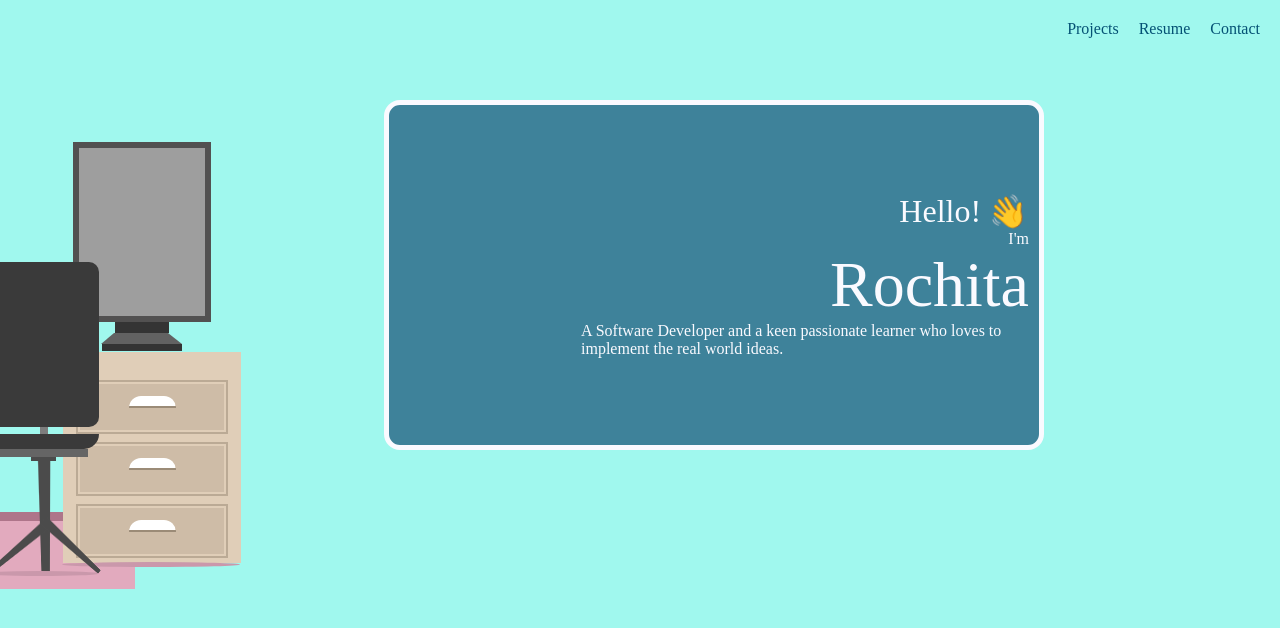
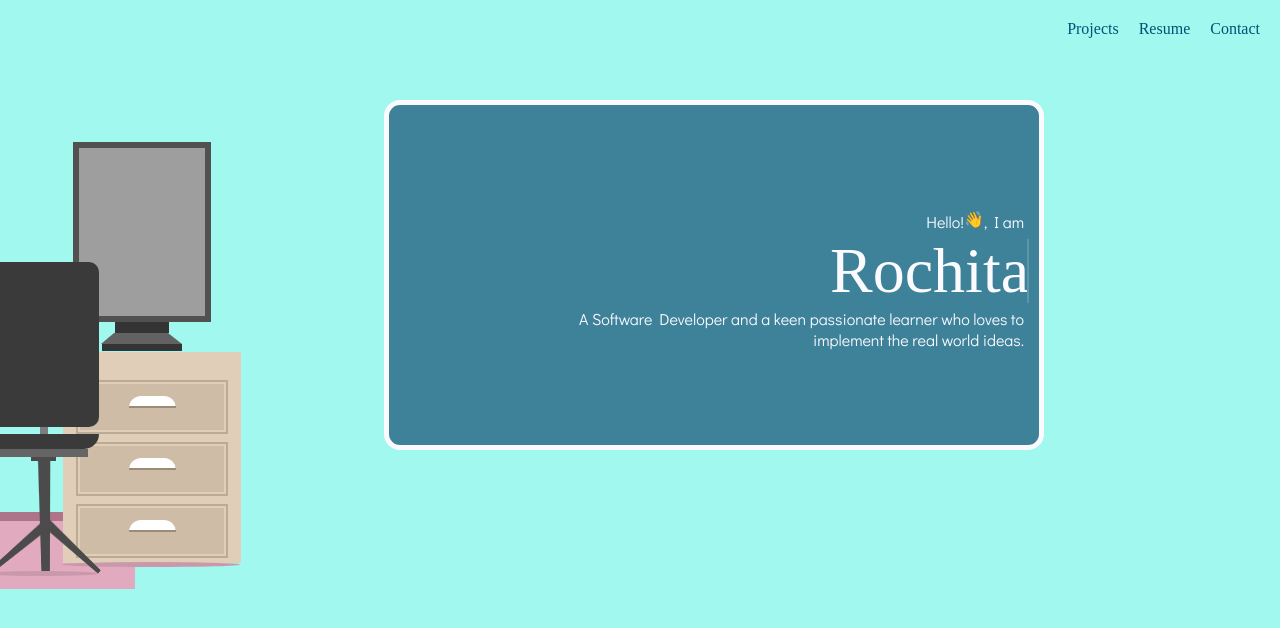
Before and after one commit to rochita-sharma/web_portfolio, a React (Create React App) app in the folder client/: page / in a window 1280 px wide. Shown: the top 628 px of the page. Built offline with nearby package versions, Linux system fonts and the light colour scheme; grey boxes are pictures that could not be loaded.

Commit message:
card: intro and css animations applied

```diff
--- a/client/public/index.html
+++ b/client/public/index.html
@@ -10,7 +10,7 @@
       content="Web site created using create-react-app"
     />
 
-    <title>Portfolio</title>
+    <title>Rochita Sharma</title>
   </head>
   <body>
     <noscript>You need to enable JavaScript to run this app.</noscript>
--- a/client/src/App.css
+++ b/client/src/App.css
@@ -21,6 +21,7 @@ time, mark, audio, video {
   vertical-align: baseline;
 }
 
+
 body{
     background-color: #a0f8ee;
     height: 100%;
--- a/client/src/components/card/card.css
+++ b/client/src/components/card/card.css
@@ -1,3 +1,23 @@
+@import url('https://fonts.googleapis.com/css2?family=Didact+Gothic&family=Molengo&family=Questrial&display=swap');
+
+body {
+    -webkit-animation-delay: 0.1s;
+            animation-delay:0.1s;
+    -webkit-animation-name: fontfix;
+            animation-name: fontfix;
+    -webkit-animation-duration: 0.1s;
+            animation-duration: 0.1s;
+    -webkit-animation-iteration-count: 1;
+            animation-iteration-count: 1;
+    -webkit-animation-timing-function: linear;
+            animation-timing-function: linear;
+}
+
+@keyframes fontfix {
+from { opacity: 1; }
+to   { opacity: 1; }
+}
+
 .introCard {
     position: relative;
     width: 100%;
@@ -23,35 +43,54 @@
 
 
 #greetings {
-    font-size: 2em;
-}
-
-#Iam {
     font-size: 1em;
+    padding-top: 10px;
+    padding-right: 5px;
+    font-family: "Didact Gothic", serif;
+    font-weight: 400;
+    font-style: normal;
 }
 
 #introName {
     font-size: 4em;
+    padding-right: 5px;
+    margin-top: 7px;
+    line-height: 1;
+    vertical-align: text-top;
+    border-right: 2px solid #FAFAFF;
+    text-align: center;
+    white-space: nowrap;
+    overflow: hidden;
+    font-family: "Rubik Doodle Shadow", serif;
+    font-weight: 400;
 }
 
 #introLine {
     width: 70%;
-    display: flex;
-    align-items: flex-end;
+    text-align: right;
+    padding-top: 5px;
+    padding-right: 5px;
+    font-family: "Didact Gothic", serif;
+    font-weight: 400;
+    font-style: normal;
 }
 
-.wave {
+#wave {
+    margin-bottom: -0.4em;
+    line-height: 1;
+    vertical-align: text-top;
     -webkit-animation-name: wave-animation;
             animation-name: wave-animation;  /* Refers to the name of your @keyframes element below */
-    -webkit-animation-duration: 2.5s;
-            animation-duration: 2.5s;        /* Change to speed up or slow down */
+    -webkit-animation-duration: 1.5s;
+            animation-duration: 1.5s;        /* Change to speed up or slow down */
     -webkit-animation-iteration-count: infinite;
             animation-iteration-count: infinite;  /* Never stop waving :) */
     transform-origin: 70% 70%;       /* Pivot around the bottom-left palm */
     display: inline-block;
   }
 
-  @-webkit-keyframes wave-animation {
+
+  @keyframes wave-animation {
     0% { transform: rotate( 0.0deg) }
    10% { transform: rotate(14.0deg) }  /* The following five values can be played with to make the waving more or less extreme */
    20% { transform: rotate(-8.0deg) }
@@ -62,6 +101,49 @@
   100% { transform: rotate( 0.0deg) }
 }
 
+
+.introCard:hover #introName {
+    border-right: 2px solid #3E829A;
+}
+.anim-typewriter {
+    font-family: "Vast Shadow", serif;
+    font-weight: 400;
+    font-style: normal;
+    animation: typewriter 1s steps(6) 1s 1 normal both,
+    blinkTextCursor 500ms steps(6) infinite normal;
+}
+
+.introCard:hover .anim-typewriter {
+    animation: typewriter 1s steps(6) 1s 1 normal both,
+    blinkTextCursorHover 500ms steps(6) infinite normal;
+}
+
+@keyframes typewriter {
+    from {
+          width: 0;
+    }
+    to {
+          width: 3em;
+    }
+}
+
+@keyframes blinkTextCursor {
+    from {
+          border-right-color: #FAFAFF;
+    }
+    to {
+          border-right-color: transparent;
+    }
+}
+
+@keyframes blinkTextCursorHover {
+    from {
+          border-right-color: #3E829A;
+    }
+    to {
+          border-right-color: transparent;
+    }
+}
 /* .image {
     width: 50%;
     height: 95%;
--- a/client/src/components/card/card.js
+++ b/client/src/components/card/card.js
@@ -4,9 +4,8 @@ import './card.css';
 function Card() {
     return (
         <div className='introCard'>
-              <div className='greetingHello' id='greetings'>Hello! <span class="wave">👋</span></div>
-              <div id='Iam'>I'm</div>
-              <div id='introName'>Rochita</div>
+              <div id='greetings'>Hello!<span id="wave">👋</span>, I am</div>
+              <div id='introName' className='anim-typewriter'>Rochita</div>
               <div id='introLine'>A Software Developer and a keen passionate learner who loves to implement the real world ideas.</div>
         </div>
     );
```
Also changed, not shown: client/src/components/Projects/projects.js (added, +8 -0 lines), client/src/components/Projects/projects.css (added). Lines whose indentation alone changed are shown as unchanged.
